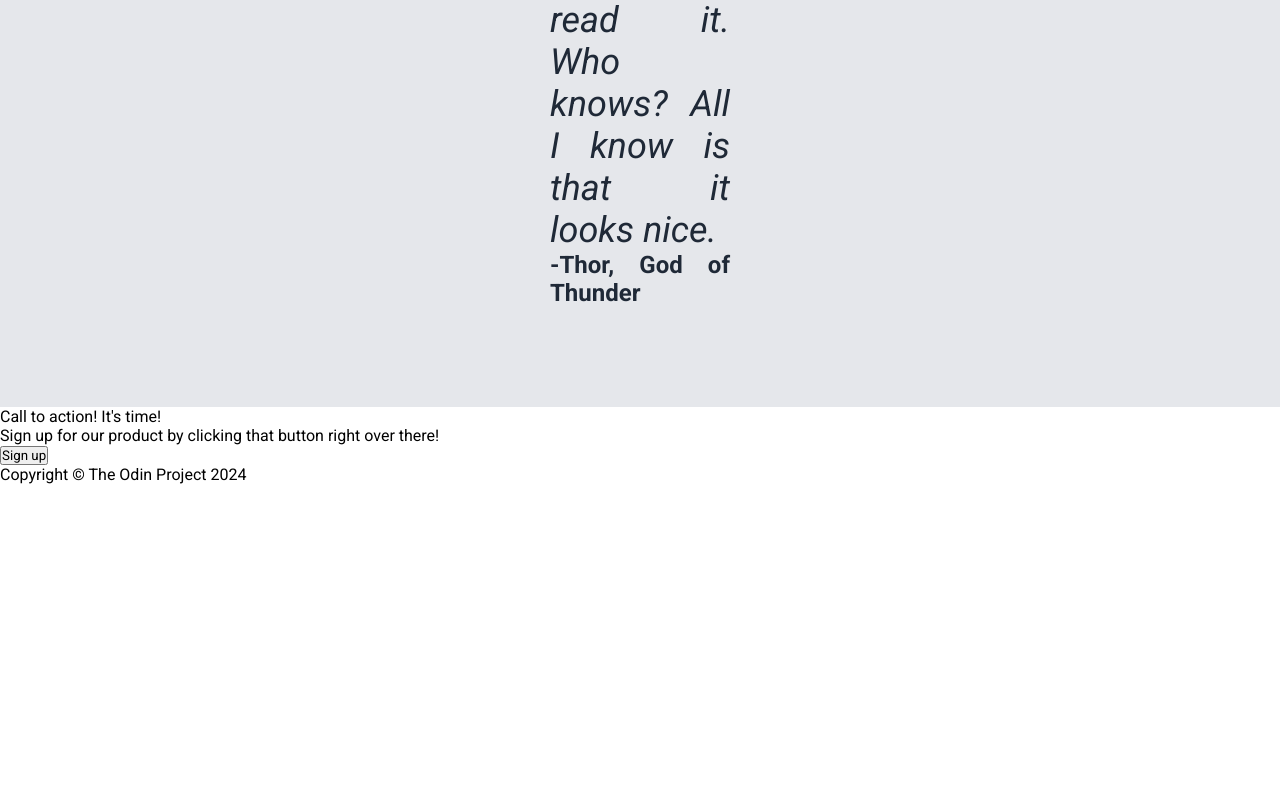
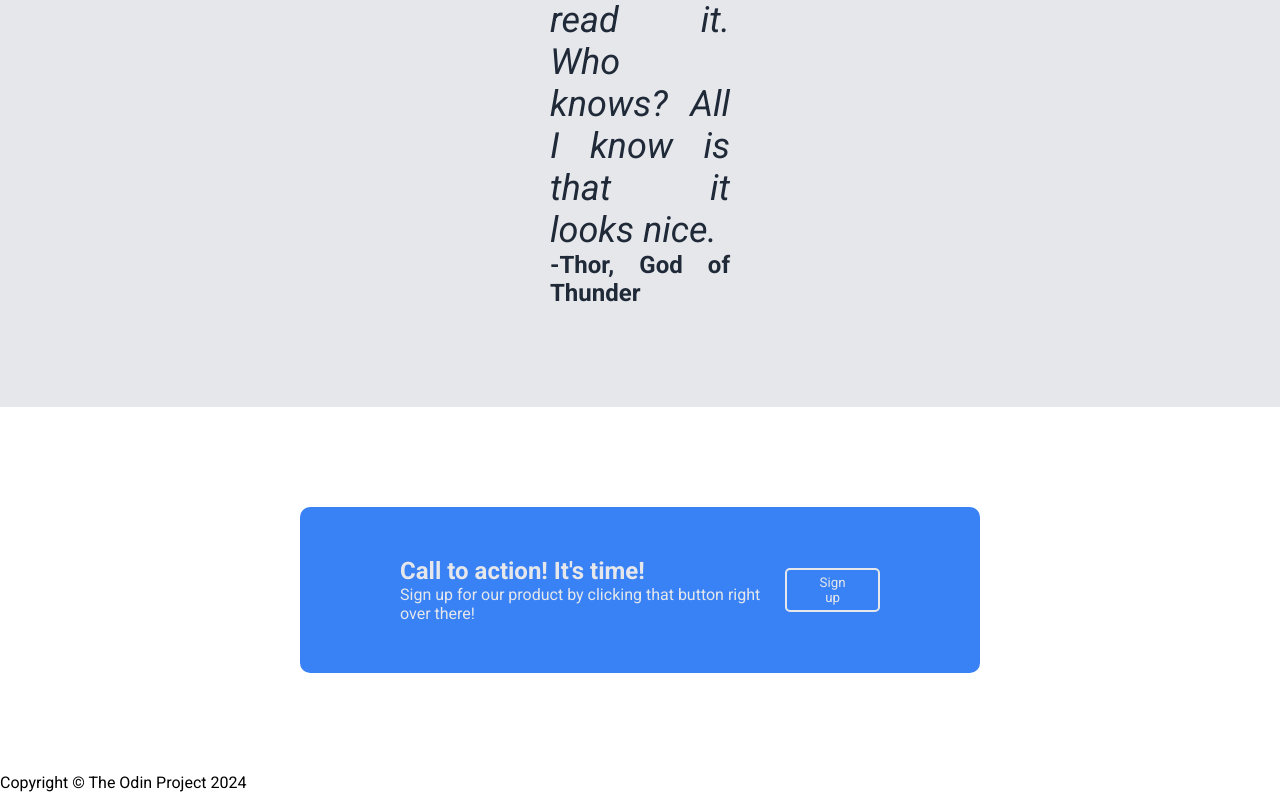
Before and after one commit to MakuxCode/Landing_Page, a plain HTML site: page index.html in a window 1280 px wide. Shown: the part 1404-2196 px from the top of the page. Before the commit the page ends 1888 px from the top, so only its background shows below. Drawn offline with Linux system fonts and the light colour scheme.

Commit message:
Update style.css
Added section three design

```diff
--- a/style.css
+++ b/style.css
@@ -121,3 +121,31 @@ nav a{
     font-size: 24px;
     color: #1F2937;
 }
+
+.sectthree-box{
+    display: flex;
+    justify-content: space-between;
+    align-items: center;
+    background-color: #3882F6;
+    margin: 100px 300px;
+    padding: 50px 100px;
+    border-radius: 10px;
+}
+
+.sectthree-header{
+    font-size: 24px;
+    font-weight: bold;
+    color: #E5E7EB;
+}
+
+.sectthree-subheader{
+    color: #E5E7EB;
+}
+
+.sectthree-right button{
+    border: solid #E5E7EB 2px;
+    color: #E5E7EB;
+    background-color: #3882F6;
+    border-radius: 5px;
+    padding: 5px 30px;
+}
```
